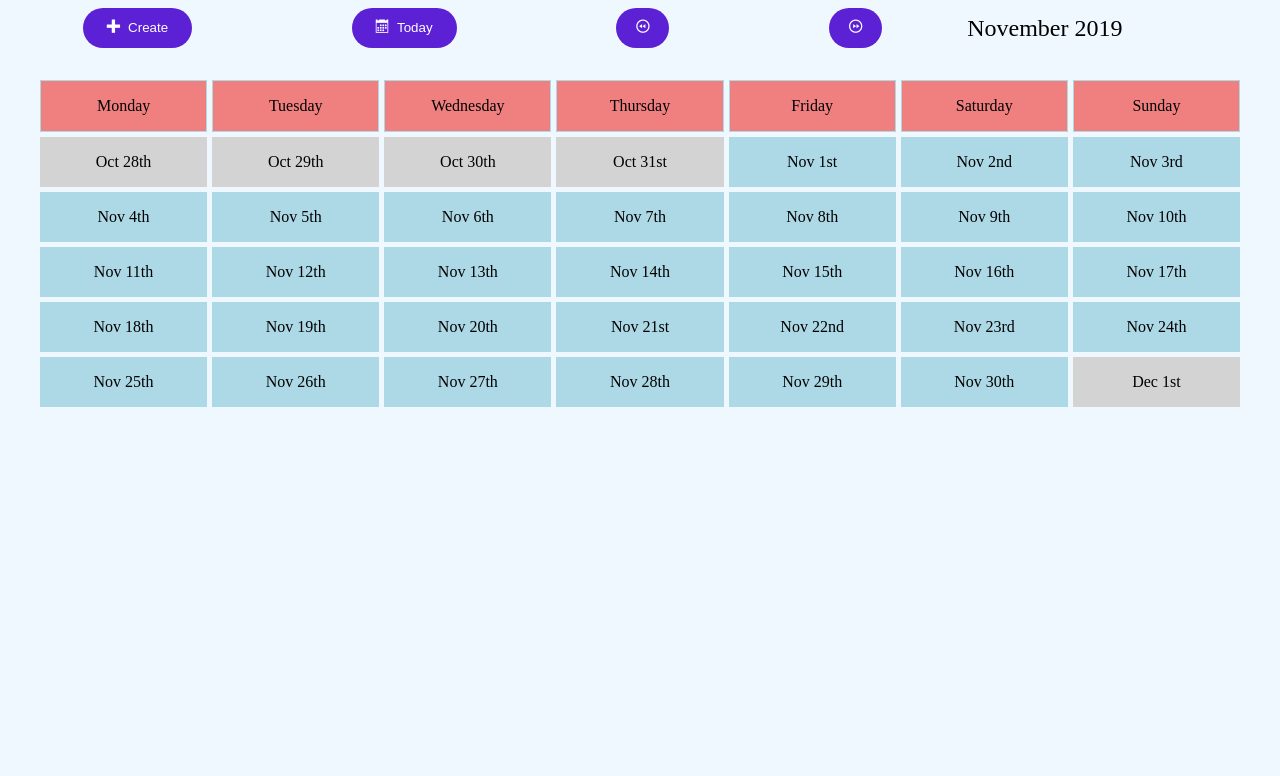
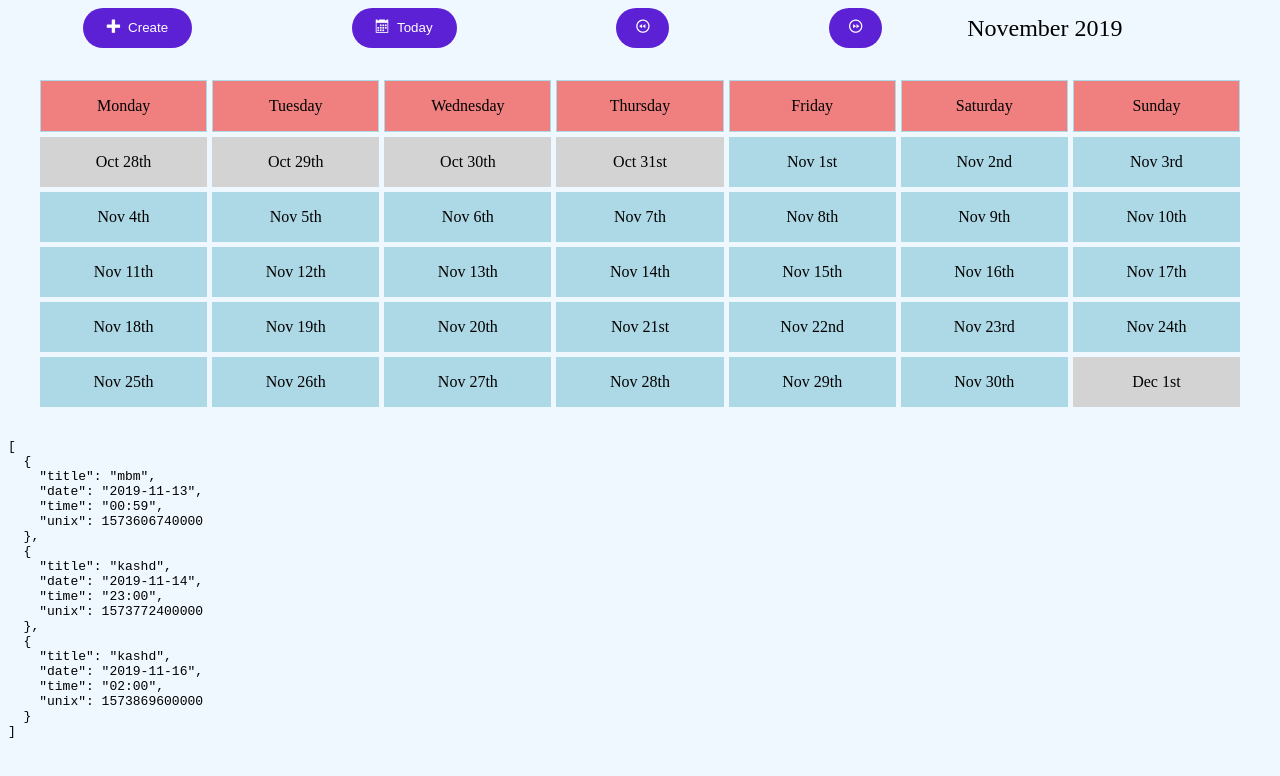
Before and after one commit to tandaraelena/reminder-app, a React (Create React App) app: page / in a window 1280 px wide. Shown: the top 776 px of the page. Built offline with nearby package versions, Linux system fonts and the light colour scheme.

Commit message:
create a list with reminders and the possibility to add a new one into it

```diff
--- a/src/component/app/app.actions.js
+++ b/src/component/app/app.actions.js
@@ -1,4 +1,4 @@
-import { SET_REMINDER_DATE, UNSET_REMINDER_DATE } from "./app.constants";
+import { SET_REMINDER_DATE, UNSET_REMINDER_DATE, ADD_REMINDER_TO_LIST } from "./app.constants";
 
 export const createReminderAction = date => ({
   type: SET_REMINDER_DATE,
@@ -8,3 +8,8 @@ export const createReminderAction = date => ({
 export const unsetReminderAction = ()  => ({
   type: UNSET_REMINDER_DATE,
 })
+
+export const addReminderToListAction = reminder  => ({
+  type: ADD_REMINDER_TO_LIST,
+  reminder
+})
--- a/src/component/app/app.component.jsx
+++ b/src/component/app/app.component.jsx
@@ -2,12 +2,14 @@ import React, { useReducer, useRef } from 'react';
 import { ActionBar } from '../action-bar';
 import { Calendar } from '../calendar';
 import { Modal } from '../modal';
-import { reminderReducer, initialReminderValue } from './app.reducer';
-import { unsetReminderAction } from './app.actions';
+import { reminderReducer, initialReminderValue, reminderListReducer, initialReminderList } from './app.reducer';
+import { unsetReminderAction, addReminderToListAction } from './app.actions';
 import moment from 'moment';
 
 const ReminderApp = () => {
   const [currentReminder, setReminder] = useReducer(reminderReducer, initialReminderValue);
+
+  const [reminderList, updateReminderList] = useReducer(reminderListReducer, initialReminderList);
 
   const dateForInput = moment((currentReminder && currentReminder.date || 0) * 1000).format('YYYY-MM-DD');
   // console.log(dateForInput, currentReminder)
@@ -23,11 +25,23 @@ const ReminderApp = () => {
   }
 
   const onSuccess = () => {
-    console.log(
-      myDate.current.value,
-      myTime.current.value,
-      myTitle.current.value,
-    )
+    // only add reminder if the values are present
+    if (myDate.current.value &&
+      myTime.current.value &&
+      myTitle.current.value) {
+        console.log(
+          myDate.current.value,
+          myTime.current.value,
+          myTitle.current.value,
+        )
+      const reminder = {
+        title: myTitle.current.value,
+        date: myDate.current.value,
+        time: myTime.current.value,
+        unix: moment(`${myDate.current.value} ${myTime.current.value}`).unix() * 1000,
+      }
+      updateReminderList(addReminderToListAction(reminder))
+      }
   }
 
   return (
@@ -70,6 +84,9 @@ const ReminderApp = () => {
             </div>
           </div>
         </Modal>}
+      <pre>
+        {JSON.stringify(reminderList, null, 2)}
+        </pre>
     </div>
   )
 }
--- a/src/component/app/app.constants.js
+++ b/src/component/app/app.constants.js
@@ -1,2 +1,4 @@
 export const SET_REMINDER_DATE = 'SET_REMINDER_DATE';
 export const UNSET_REMINDER_DATE = 'UNSET_REMINDER_DATE';
+export const INITIALIZE_REMINDER_LIST = 'INITIALIZE_REMINDER_LIST';
+export const ADD_REMINDER_TO_LIST = 'ADD_REMINDER_TO_LIST';
--- a/src/component/app/app.reducer.js
+++ b/src/component/app/app.reducer.js
@@ -1,4 +1,4 @@
-import { SET_REMINDER_DATE, UNSET_REMINDER_DATE } from "./app.constants";
+import { SET_REMINDER_DATE, UNSET_REMINDER_DATE, INITIALIZE_REMINDER_LIST, ADD_REMINDER_TO_LIST } from "./app.constants";
 
 export const initialReminderValue = null;
 export const reminderReducer = (state = initialReminderValue, action) => {
@@ -14,3 +14,36 @@ export const reminderReducer = (state = initialReminderValue, action) => {
       return state
   }
 }
+
+export const initialReminderList = [
+  {
+    "title": "mbm",
+    "date": "2019-11-13",
+    "time": "00:59",
+    "unix": 1573606740000
+  },
+  {
+    "title": "kashd",
+    "date": "2019-11-14",
+    "time": "23:00",
+    "unix": 1573772400000
+  },
+  {
+    "title": "kashd",
+    "date": "2019-11-16",
+    "time": "02:00",
+    "unix": 1573869600000
+  }
+]
+
+export const reminderListReducer = (state = [], action) => {
+  switch(action.type) {
+    case INITIALIZE_REMINDER_LIST:
+      return [...action.list]
+    case ADD_REMINDER_TO_LIST:
+    // TODO, return the one that is sorted by unix time ascendant
+      return [...state, action.reminder]
+    default:
+      return state
+  }
+}
```
